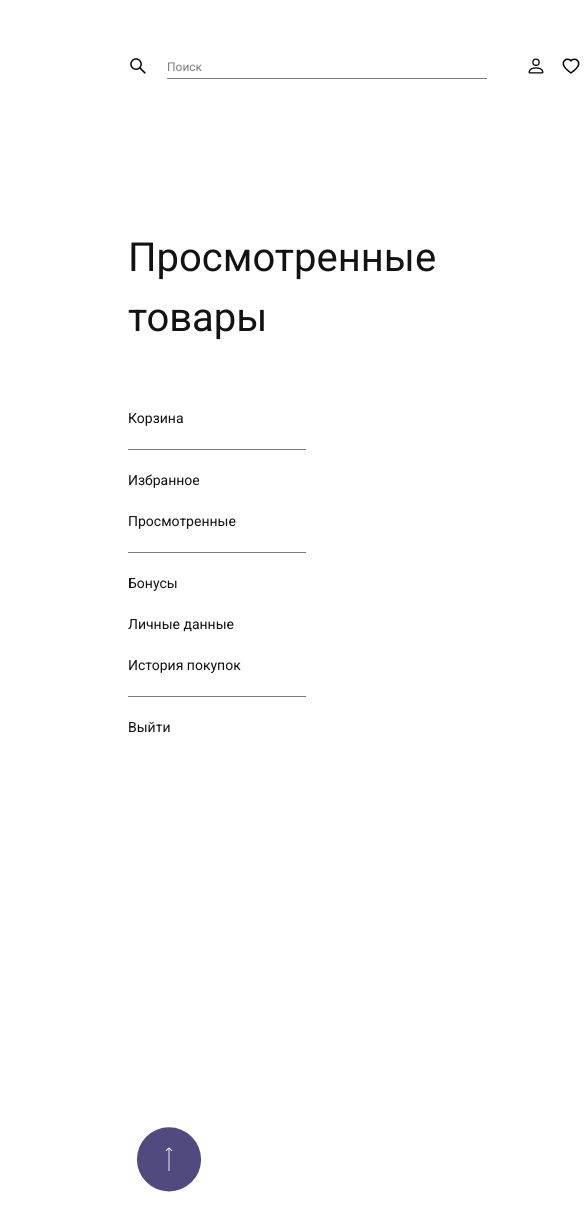
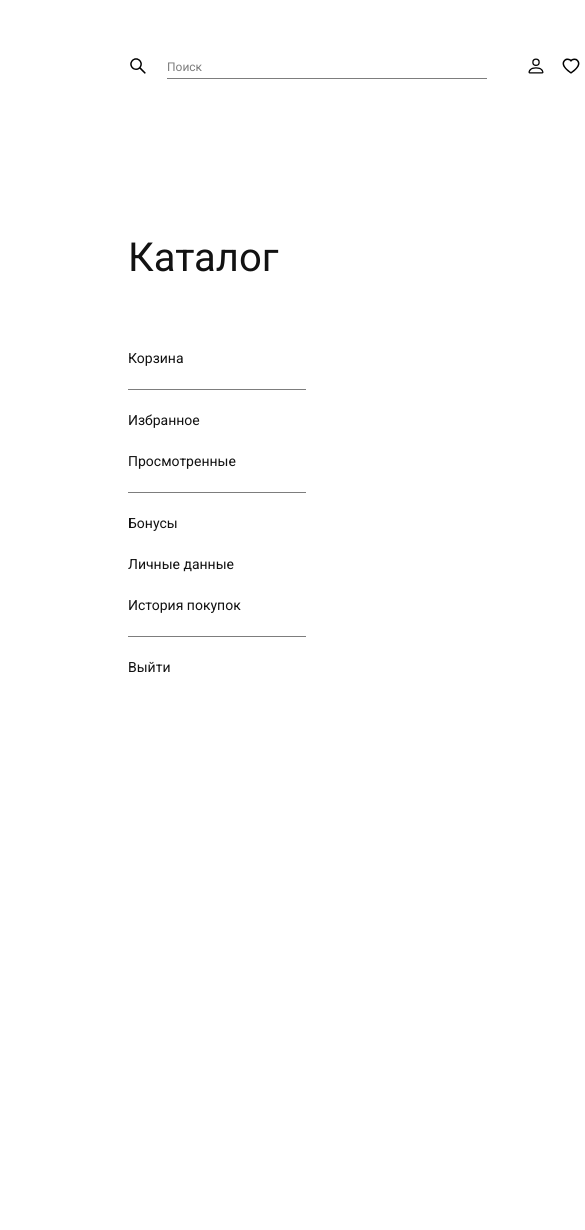
Before and after one commit to candyflipprog/internet_shop_v2, a React (Create React App) app: page /catalog/favorites in a window 390 px wide. Shown: the top 1230 px of the page, 585 px wide, since content can reach past the window. After the commit the page ends 844 px from the top, so only its background shows below. Built offline with nearby package versions, Linux system fonts and the light colour scheme.

Commit message:
fix: remove favorite items

```diff
--- a/src/components/Catalog.tsx
+++ b/src/components/Catalog.tsx
@@ -1,46 +1,38 @@
-import { useState } from "react";
-import { AiFillHeart, AiOutlineShopping } from "react-icons/ai";
 import Header from "./Header";
-import Star from "./Star";
 import { Link } from "react-router-dom";
 
-interface Item {
-    image: string;
-    price: number;
-    discountPrice: number;
-    name: string;
-    stars: number;
-};
+interface CatalogProps {
+    onSearch?: (searchValue: string) => void;
+}
 
-const Catalog: React.FC = () => {
-    const favoriteItems = JSON.parse(localStorage.getItem("favorites") || "{}");
-    const itemsArray = Array.isArray(favoriteItems) ? favoriteItems : [];
-    const [filteredItems, setFilteredItems] = useState<Item[]>(itemsArray);
-
-    const handleSearch = (searchValue: string) => {
-        const filtered = itemsArray.filter(item => item.name.toLowerCase().includes(searchValue.toLowerCase()));
-        setFilteredItems(filtered);
-    };
-
+const Catalog: React.FC<CatalogProps> = ({ onSearch }) => {
     const onLogout = () => {
         localStorage.removeItem("auth");
     };
 
+    const handleSearchChange = (searchValue: string) => {
+        if(onSearch) {
+            onSearch(searchValue);
+        }
+    };
+
     return (
         <div className="flex flex-col font-Roboto">
-            <Header onSearch={handleSearch} />
+            <Header onSearch={handleSearchChange} />
             <div className="mt-[144px] ml-32">
                 <div>
-                    <span className="text-[#121212] text-[40px] font-light">Просмотренные товары</span>
+                    <span className="text-[#121212] text-[40px] font-light">Каталог</span>
                 </div>
-                <div className="text-[#121212] text-[14px] font-light mt-[60px]">
+                <div className="text-[#121212] text-[14px] font-light mt-[60px] cursor-pointer">
                     <div>
                         <span>Корзина</span>
                     </div>
                     <div className="border-solid border-b border-[#7D7D7D] w-[178px] mt-5 mb-5"></div>
-                    <div>
-                        <span>Избранное</span>
-                    </div>
+                    <Link to="/catalog/favorites">
+                        <div>
+                            <span>Избранное</span>
+                        </div>
+                    </Link>
                     <div className="mt-5">
                         <span>Просмотренные</span>
                     </div>
@@ -60,47 +52,7 @@ const Catalog: React.FC = () => {
                             <span className="cursor-pointer hover:bg-red-500">Выйти</span>
                         </div>
                     </Link>
-                    <div className="mt-96">
-                        <svg className="w-[82px] h-[82px] cursor-pointer focus:w-[92px] focus:h-[92px] hover:transition-[.9s]" viewBox="0 0 92 92" fill="none" xmlns="http://www.w3.org/2000/svg" onClick={() => window.scroll({ top: 0, behavior: "smooth" })}>
-                            <g filter="url(#filter0_d_180_2)">
-                                <circle cx="46" cy="42" r="36" fill="#514A7E" />
-                                <path d="M46.3536 28.6464C46.1583 28.4512 45.8417 28.4512 45.6464 28.6464L42.4645 31.8284C42.2692 32.0237 42.2692 32.3403 42.4645 32.5355C42.6597 32.7308 42.9763 32.7308 43.1716 32.5355L46 29.7071L48.8284 32.5355C49.0237 32.7308 49.3403 32.7308 49.5355 32.5355C49.7308 32.3403 49.7308 32.0237 49.5355 31.8284L46.3536 28.6464ZM46.5 55L46.5 29L45.5 29L45.5 55L46.5 55Z" fill="#FFFDF5" />
-                            </g>
-                        </svg>
-                    </div>
                 </div>
-            </div>
-            <div className="absolute py-52 px-96 gap-16 flex justify-around items-center mt-[60px] sm:flex">
-                {filteredItems.map((item, index) => (
-                    <div key={index}>
-                        <div>
-                            <img src={item.image} alt="" />
-                        </div>
-                        <div>
-                            <span>{item.price.toFixed(2)} р</span>
-                            <span className="line-through text-[#7D7D7D] text-[12px] ml-[23px]">{item.discountPrice.toFixed(2)} р</span>
-                        </div>
-                        <div className="flex justify-end gap-2">
-                            <span className="text-[12px] ml-0 mr-auto text-[#7D7D7D]">{item.name}</span>
-                            <AiFillHeart />
-                            <AiOutlineShopping />
-                        </div>
-                        <div className="flex">
-                            <button className="group flex items-center gap-2 border-solid border border-[#121212] p-[14px] mt-[12px] w-[148px] h-[37px] hover:bg-[#514A7E] hover:text-[#FFFDF5] duration-300">Подробнее
-                                <svg className="fill-[#514A7E]" width="26" height="4" viewBox="0 0 26 4" xmlns="http://www.w3.org/2000/svg">
-                                    <path className="group-hover:fill-[#FFFDF5]" d="M25.1768 2.17678C25.2744 2.07915 25.2744 1.92085 25.1768 1.82322L23.5858 0.232233C23.4882 0.134602 23.3299 0.134602 23.2322 0.232233C23.1346 0.329864 23.1346 0.488155 23.2322 0.585786L24.6464 2L23.2322 3.41421C23.1346 3.51184 23.1346 3.67014 23.2322 3.76777C23.3299 3.8654 23.4882 3.8654 23.5858 3.76777L25.1768 2.17678ZM0 2.25H25V1.75H0V2.25Z" fill="#121212" />
-                                </svg>
-                            </button>
-                            <div className="flex items-end ml-[75px]">
-                                {
-                                    (new Array(item.stars)).fill(0).map((_, index) => (
-                                        <Star className="ml-[5px]" key={index} width={12} height={12} />
-                                    ))
-                                }
-                            </div>
-                        </div>
-                    </div>
-                ))}
             </div>
         </div>
     )
```
